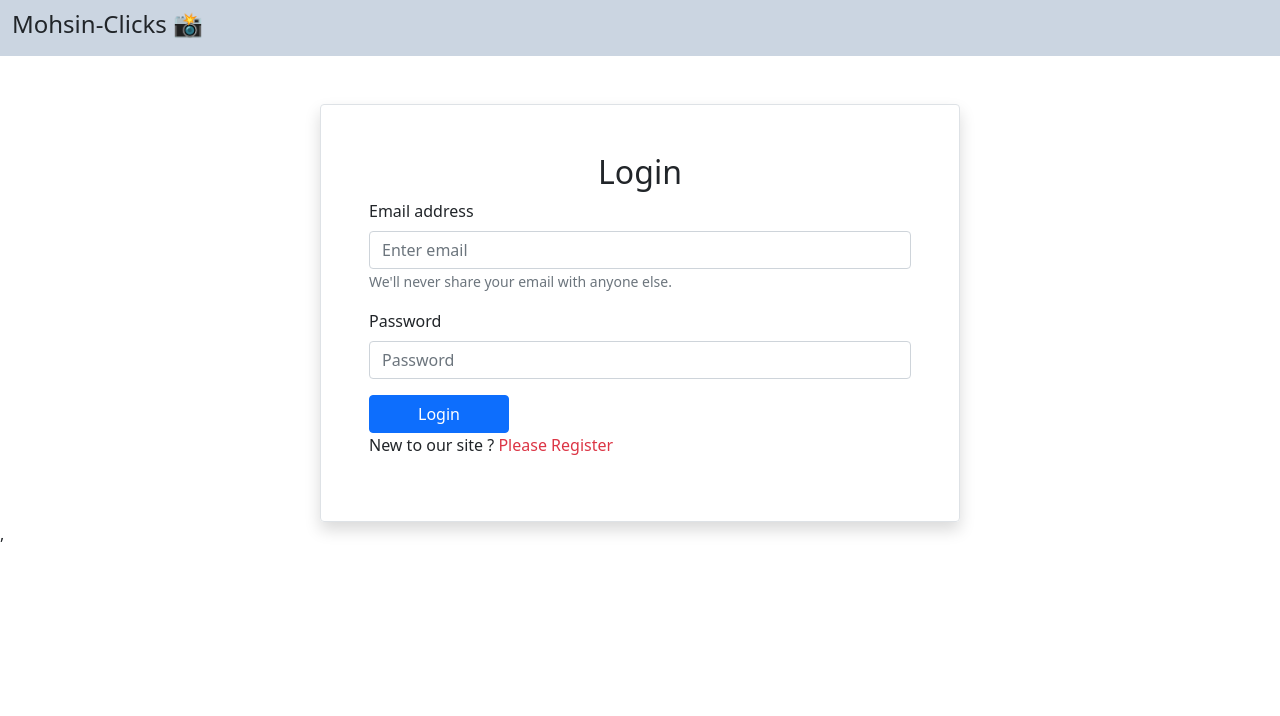
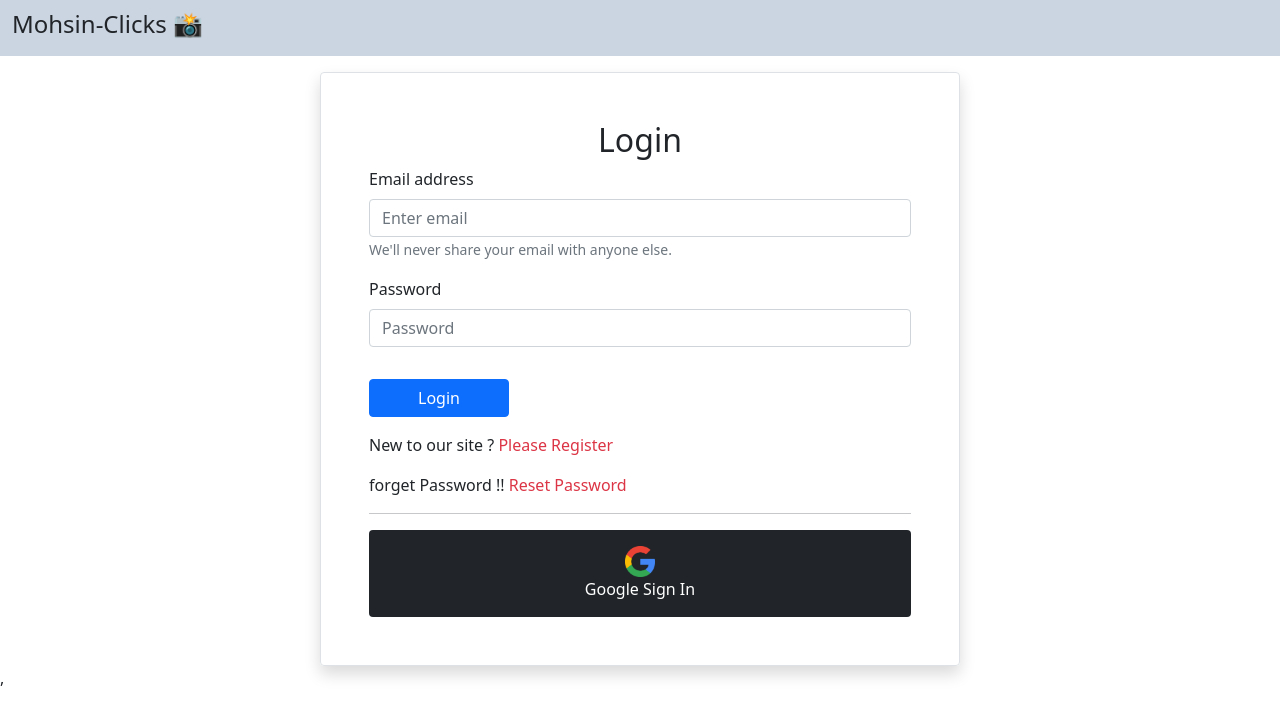
Before and after one commit to assraf-nur/Mohsin-clicks, a React (Create React App) app: page /login in a window 1280 px wide. Shown: the top 716 px of the page. Built offline with nearby package versions, Linux system fonts and the light colour scheme; no server answers.

Commit message:
added toaseter and password setup

```diff
--- a/package.json
+++ b/package.json
@@ -14,6 +14,7 @@
     "react-firebase-hooks": "^5.0.3",
     "react-router-dom": "^6.3.0",
     "react-scripts": "5.0.1",
+    "react-toastify": "^8.2.0",
     "web-vitals": "^2.1.4"
   },
   "scripts": {
--- /dev/null
+++ b/src/Components/Loading/Loading.js
@@ -0,0 +1,12 @@
+import React from 'react';
+import { Spinner } from 'react-bootstrap';
+
+const Loading = () => {
+    return (
+        <div className='w-100 d-flex justify-content-center align-items-center'>
+            <Spinner animation="border" variant="primary" />
+        </div>
+    );
+};
+
+export default Loading;
--- a/src/Components/LoginRegistration/Login/Login.js
+++ b/src/Components/LoginRegistration/Login/Login.js
@@ -1,9 +1,13 @@
 import React, { useRef } from "react";
 import { Button, Form } from "react-bootstrap";
-import { useSignInWithEmailAndPassword } from "react-firebase-hooks/auth";
+import { useSendPasswordResetEmail, useSignInWithEmailAndPassword, useSignInWithGoogle } from "react-firebase-hooks/auth";
 import { useLocation, useNavigate } from "react-router-dom";
 import auth from "../../../firebase.init";
 import "./Login.css";
+import google from '../../../images/google.png'
+import { ToastContainer, toast } from 'react-toastify';
+
+  import 'react-toastify/dist/ReactToastify.css';
 
 const Login = () => {
   const [
@@ -12,6 +16,10 @@ const Login = () => {
     loading,
     error,
   ] = useSignInWithEmailAndPassword(auth);
+
+  const [signInWithGoogle, user1] = useSignInWithGoogle(auth);
+  const [sendPasswordResetEmail, sending] = useSendPasswordResetEmail(auth);
+
 
   const emailRef = useRef("");
   const passwordRef = useRef("");
@@ -31,15 +39,25 @@ const Login = () => {
     navigate(from, {replace: true});
   }
 
+  if(user1){
+    navigate(from, {replace: true});
+  }
+
   const navigateRegister = (e) => {
     navigate("/register");
   };
+
+  const resetPassword = async ()=>{
+    const email = emailRef.current.value;
+    await sendPasswordResetEmail(email);
+    toast('Sent Email');
+  }
 
   return (
     <div>
       <Form
         onSubmit={handleSubmit}
-        className="w-50 mx-auto mt-5 border shadow p-5 rounded"
+        className="w-50 mx-auto mt-3 border shadow p-5 rounded"
       >
           <h2 className="text-center">Login</h2>
         <Form.Group className="mb-3" controlId="formBasicEmail">
@@ -70,7 +88,7 @@ const Login = () => {
         {
           error && <p className="text-danger font-bold text-center">User Not Found😥</p>
         }
-        <Button className="px-5" variant="primary" type="submit">
+        <Button className="px-5 mb-3 mt-3" variant="primary" type="submit">
           Login
         </Button>
         <p>
@@ -79,7 +97,14 @@ const Login = () => {
             Please Register
           </span>{" "}
         </p>
+        <p>forget Password !! <span className="text-danger"> <button onClick={resetPassword}>Reset Password</button></span></p>
+        <hr />
+        <button onClick={()=> signInWithGoogle()} className="bg-dark p-3 rounded text-white w-100">
+          <img className="mx-auto" style={{width: '30px'}} src={google} alt="" />
+          <span>Google Sign In</span>
+        </button>
       </Form>
+      <ToastContainer/>
     </div>
   );
 };
--- a/src/Components/LoginRegistration/Login/RequireAuth/RequireAuth.js
+++ b/src/Components/LoginRegistration/Login/RequireAuth/RequireAuth.js
@@ -2,10 +2,14 @@ import React from 'react';
 import { useAuthState } from 'react-firebase-hooks/auth';
 import { Navigate, useLocation } from 'react-router-dom';
 import auth from '../../../../firebase.init';
+import Loading from '../../../Loading/Loading';
 
 const RequireAuth = ({children}) => {
-    const [user] = useAuthState(auth);
+    const [user, loading] = useAuthState(auth);
     const location = useLocation();
+    if(loading){
+        return <Loading></Loading>
+    }
     if(!user){
         return <Navigate to='/login' state={{from: location }} replace/>
     }
--- a/src/Components/LoginRegistration/Registration/Registration.js
+++ b/src/Components/LoginRegistration/Registration/Registration.js
@@ -1,9 +1,10 @@
 import React from "react";
 import { Button, Form } from "react-bootstrap";
-import { useNavigate } from "react-router-dom";
+import { useNavigate} from "react-router-dom";
 import './Registration.css'
-import { useCreateUserWithEmailAndPassword } from 'react-firebase-hooks/auth';
+import { useCreateUserWithEmailAndPassword, useSignInWithGoogle, useUpdateProfile } from 'react-firebase-hooks/auth';
 import auth from "../../../firebase.init";
+import google from '../../../images/google.png'
 
 const Registration = () => {
     const [
@@ -11,24 +12,30 @@ const Registration = () => {
       user,
       loading,
       error,
-    ] = useCreateUserWithEmailAndPassword(auth);
+    ] = useCreateUserWithEmailAndPassword(auth, {useSendEmailVerification: true});
 
+    const [updateProfile, updating, error2] = useUpdateProfile(auth);
+
+    const [signInWithGoogle, user1] = useSignInWithGoogle(auth);
     const navigate = useNavigate();
 
     const navigateLogin = e =>{
         navigate('/login');
     }
-    if(user){
-      navigate('/home');
-    }
 
-    const handleRegister = e =>{
+    const handleRegister = async e =>{
         e.preventDefault();
         const name = e.target.name.value;
         const email = e.target.email.value;
         const password = e.target.password.value;
 
-        createUserWithEmailAndPassword(email, password);
+        await createUserWithEmailAndPassword(email, password);
+        await updateProfile({ displayName: name});
+          alert('Updated profile');
+    }
+
+    if(user || user1){
+      navigate('/home')
     }
 
   return (
@@ -61,10 +68,15 @@ const Registration = () => {
         {
           error && <p className="text-danger font-bold text-center">Email Already in Used 😥</p>
         }
-        <Button className="px-5" variant="primary" type="submit">
+        <Button className="px-5 mb-3 mt-3" variant="primary" type="submit">
           Register
         </Button>
         <p>Already have an account ! <span className="text-danger reg" onClick={navigateLogin}>Login</span></p>
+        <hr />
+        <button onClick={()=> signInWithGoogle()} className="bg-dark p-3 rounded text-white w-100">
+          <img className="mx-auto" style={{width: '30px'}} src={google} alt="" />
+          <span>Google Sign In</span>
+        </button>
       </Form>
     </div>
   );
```
Also changed, not shown: src/images/google.png (added), 1 other file (tests, documents, lock files or other folders).
